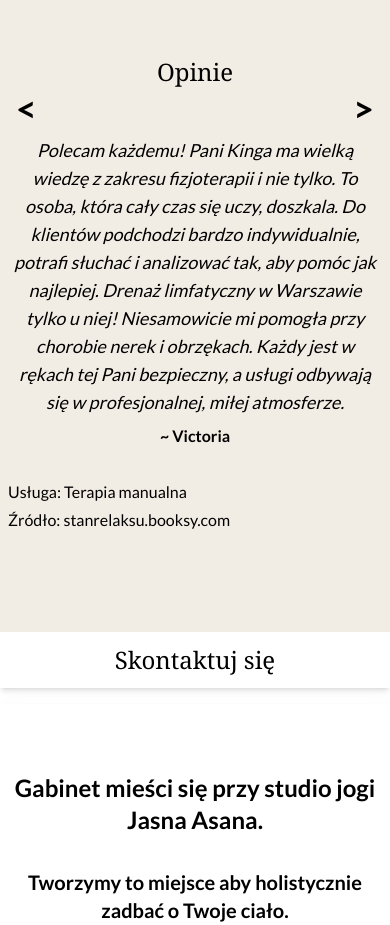
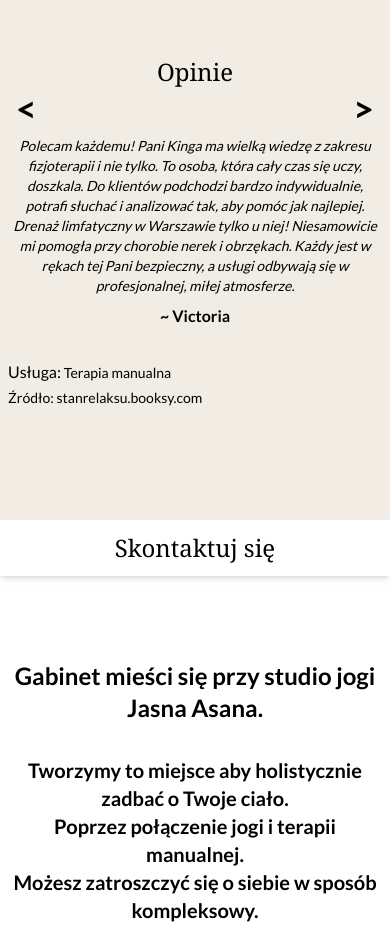
Before and after one commit to PiotrRegulski/stan-relaksu, a Next.js app: page / in a window 390 px wide. Shown: the part 4120-5045 px from the top of the page. Built offline with nearby package versions, Linux system fonts and the light colour scheme.

Commit message:
changed margin and font size

```diff
--- a/src/components/comments/Comments.tsx
+++ b/src/components/comments/Comments.tsx
@@ -73,7 +73,7 @@ const Comments = () => {
   }
 
   return (
-    <div className=" flex flex-col justify-center items-center bg-secondary w-full h-[42rem] sm:h-[30rem] md:h-[30rem] lg:h-[30rem] xl:h-[35rem]">
+    <div className=" flex flex-col justify-center items-center bg-secondary w-full h-[35rem] sm:h-[30rem] md:h-[30rem] lg:h-[30rem] xl:h-[35rem]">
       <div className="mt-24 ">
         <p className=" text-2xl 2xl:text-4xl font-serif ">Opinie</p>
       </div>
--- a/src/components/comments/CommentsItem.tsx
+++ b/src/components/comments/CommentsItem.tsx
@@ -4,17 +4,17 @@ const CommentsItem = (props: any) => {
   return (
     <div className={props.className}>
       <div className=" mx-auto lg:mx-24 xl:mx-12 2xl:mx-48 ">
-        <p className="text-center text-lg italic px-3 lg:px-24 xl:px-72 2xl:px-96 py-2 sm:px-24  ">{props.comment}</p>
+        <p className="text-center text-sm md:text-lg italic px-3 lg:px-24 xl:px-72 2xl:px-[28rem] py-2 sm:px-24  ">{props.comment}</p>
         <p className="text-center font-bold "> ~ {props.author}</p>
       </div>
       <div className="flex lg:justify-end w-full px-2 lg:px-72 mt-8">
         <p className=" ">
           Usługa:
-          <span className=""> {props.service}</span>
+          <span className="text-sm "> {props.service}</span>
         </p>
       </div>
       <div className="flex lg:justify-end w-full px-2  lg:px-72 mt-1">
-        <p className="">
+        <p className="text-sm">
           Źródło:
           <span className=""> {props.source}</span>
         </p>
```
